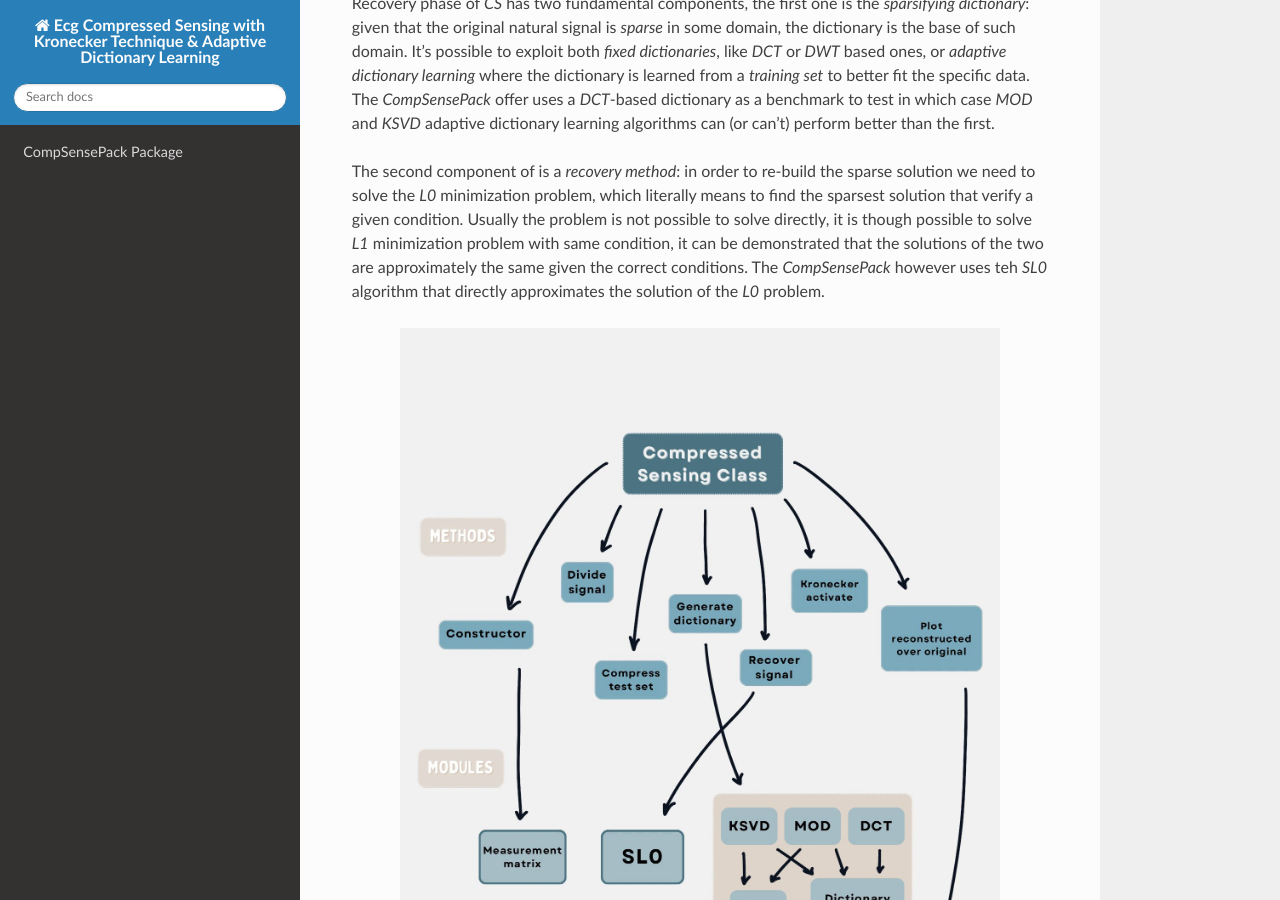
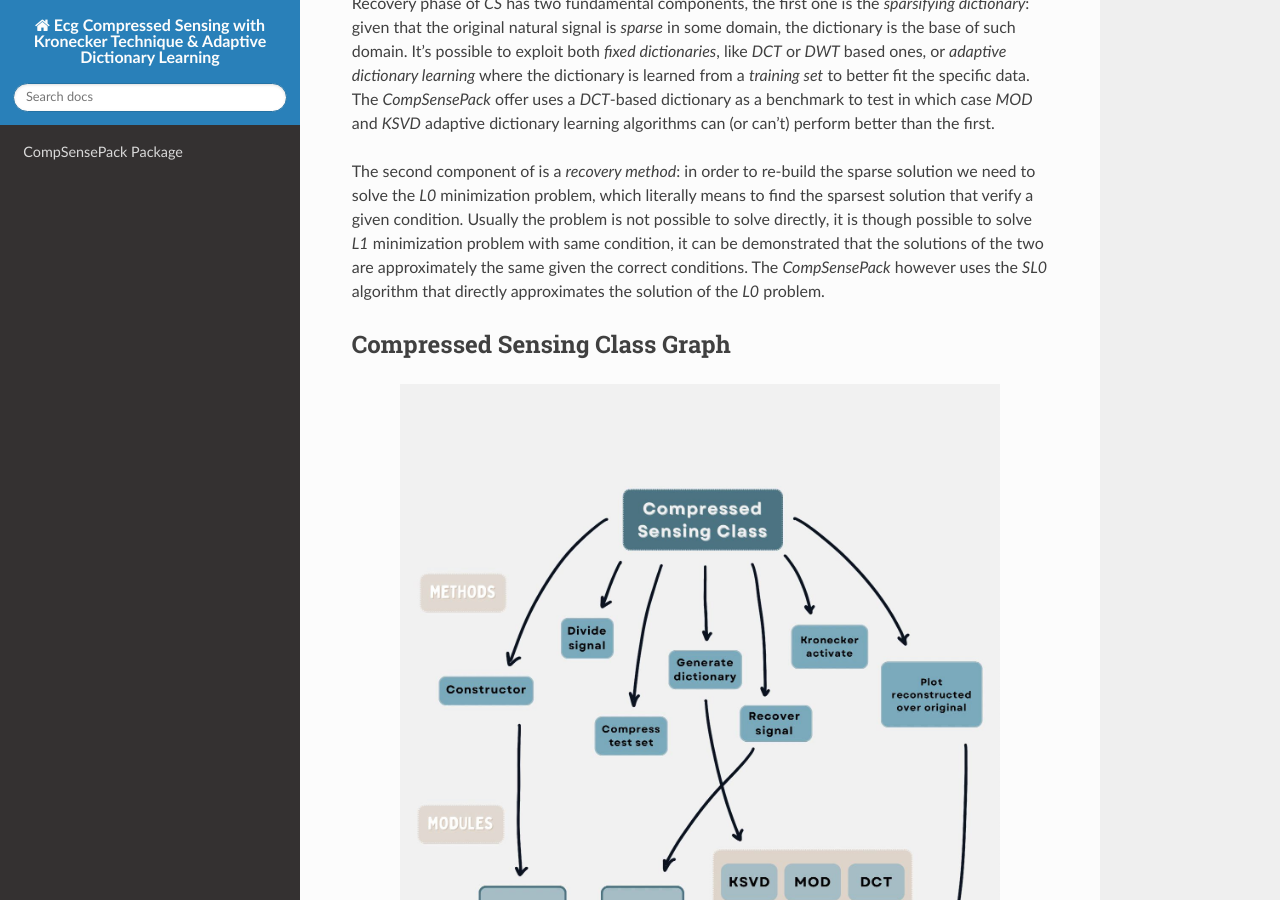
Before and after one commit to RosNaviGator/Ecg_CompressedSensing, a Sphinx documentation site: the page built from docs/source/index.rst, in a window 1280 px wide and 900 px high, scrolled down 1096 px. Built offline with Sphinx 7.4.7 and the Read the Docs theme 2.0.0, drawn with Linux system fonts in a browser that asks for light colours.

Commit message:
corrected impagination error

```diff
--- a/docs/source/index.rst
+++ b/docs/source/index.rst
@@ -31,8 +31,10 @@ The idea of compress sensing is to re-build the *sparse* version of the original
 
 Recovery phase of `CS` has two fundamental components, the first one is the *sparsifying dictionary*: given that the original natural signal is *sparse* in some domain, the dictionary is the base of such domain. It's possible to exploit both *fixed dictionaries*, like *DCT* or *DWT* based ones, or *adaptive dictionary learning* where the dictionary is learned from a *training set* to better fit the specific data. The `CompSensePack` offer uses a *DCT*-based dictionary as a benchmark to test in which case *MOD* and *KSVD* adaptive dictionary learning algorithms can (or can't) perform better than the first.
 
-The second component of is a *recovery method*: in order to re-build the sparse solution we need to solve the *L0* minimization problem, which literally means to find the sparsest solution that verify a given condition. Usually the problem is not possible to solve directly, it is though possible to solve *L1* minimization problem with same condition, it can be demonstrated that the solutions of the two are approximately the same given the correct conditions. The `CompSensePack` however uses teh `SL0` algorithm that directly approximates the solution of the *L0* problem.
+The second component of is a *recovery method*: in order to re-build the sparse solution we need to solve the *L0* minimization problem, which literally means to find the sparsest solution that verify a given condition. Usually the problem is not possible to solve directly, it is though possible to solve *L1* minimization problem with same condition, it can be demonstrated that the solutions of the two are approximately the same given the correct conditions. The `CompSensePack` however uses the `SL0` algorithm that directly approximates the solution of the *L0* problem.
 
+Compressed Sensing Class Graph
+------------------------------
 
 .. image:: _static/compSenseClass.jpeg
    :align: center
```
